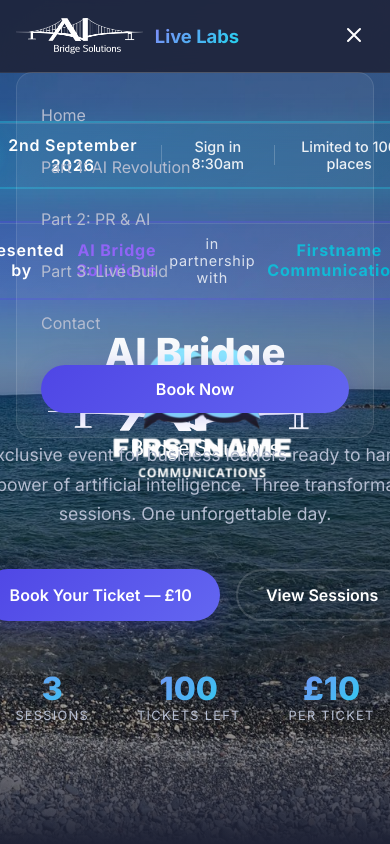
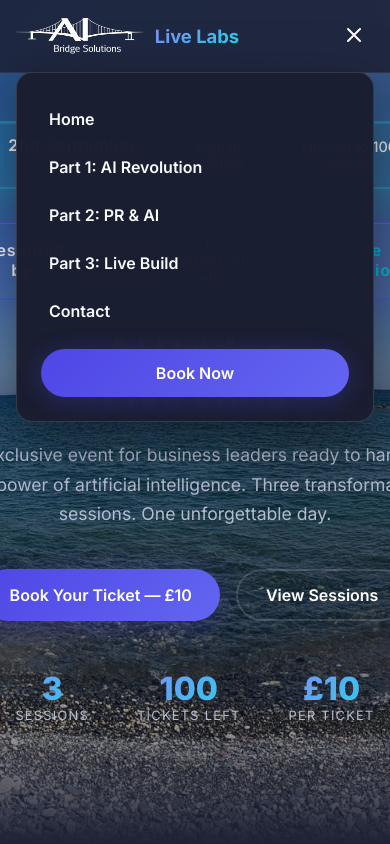
Before and after one commit to kevin21quirk/aibridgelivelabs, a Next.js app: page / in a window 390 px wide. Both pictures are taken after a click on the button 354 px from the left and 36 px from the top of the page. Shown: the top 844 px of the page. Built offline with nearby package versions, Linux system fonts and the light colour scheme; no server answers; the database is empty.

Commit message:
Fix mobile: solid legible hamburger menu, hide overlapping hero side logos on tablet/mobile

```diff
--- a/src/components/HomeHero.tsx
+++ b/src/components/HomeHero.tsx
@@ -43,7 +43,7 @@ export default function HomeHero({ remaining }: HomeHeroProps) {
       }} />
 
       {/* AI Bridge Logo - far left */}
-      <div style={{
+      <div className="hero-side-logo" style={{
         position: 'absolute',
         top: '50%',
         left: '3rem',
@@ -65,7 +65,7 @@ export default function HomeHero({ remaining }: HomeHeroProps) {
       </div>
 
       {/* Firstname Communications Logo - far right */}
-      <div style={{
+      <div className="hero-side-logo" style={{
         position: 'absolute',
         top: '50%',
         right: '3rem',
--- a/src/components/Navbar.tsx
+++ b/src/components/Navbar.tsx
@@ -104,13 +104,13 @@ export default function Navbar() {
 
       {/* Mobile Menu */}
       {mobileOpen && (
-        <div className="glass-panel" style={{ position: 'absolute', top: '4.5rem', left: '1rem', right: '1rem', padding: '1.5rem', display: 'flex', flexDirection: 'column', gap: '1rem' }}>
-          <Link href="/" onClick={() => setMobileOpen(false)} style={{ padding: '0.5rem 0', color: 'var(--text-muted)' }}>Home</Link>
-          <Link href="/sessions/ai-revolution" onClick={() => setMobileOpen(false)} style={{ padding: '0.5rem 0', color: 'var(--text-muted)' }}>Part 1: AI Revolution</Link>
-          <Link href="/sessions/pr-and-ai" onClick={() => setMobileOpen(false)} style={{ padding: '0.5rem 0', color: 'var(--text-muted)' }}>Part 2: PR & AI</Link>
-          <Link href="/sessions/live-build" onClick={() => setMobileOpen(false)} style={{ padding: '0.5rem 0', color: 'var(--text-muted)' }}>Part 3: Live Build</Link>
-          <Link href="/contact" onClick={() => setMobileOpen(false)} style={{ padding: '0.5rem 0', color: 'var(--text-muted)' }}>Contact</Link>
-          <Link href="/booking" onClick={() => setMobileOpen(false)} className="btn btn-primary" style={{ textAlign: 'center', marginTop: '0.5rem' }}>Book Now</Link>
+        <div style={{ position: 'absolute', top: '4.5rem', left: '1rem', right: '1rem', padding: '1.5rem', display: 'flex', flexDirection: 'column', gap: '0.25rem', background: 'rgba(26, 30, 48, 0.99)', backdropFilter: 'blur(24px)', WebkitBackdropFilter: 'blur(24px)', border: '1px solid rgba(255, 255, 255, 0.12)', borderRadius: '1rem', boxShadow: '0 20px 60px rgba(0, 0, 0, 0.5)' }}>
+          <Link href="/" onClick={() => setMobileOpen(false)} style={{ padding: '0.75rem 0.5rem', color: 'var(--text)', fontWeight: 600, borderRadius: '0.5rem' }}>Home</Link>
+          <Link href="/sessions/ai-revolution" onClick={() => setMobileOpen(false)} style={{ padding: '0.75rem 0.5rem', color: 'var(--text)', fontWeight: 600, borderRadius: '0.5rem' }}>Part 1: AI Revolution</Link>
+          <Link href="/sessions/pr-and-ai" onClick={() => setMobileOpen(false)} style={{ padding: '0.75rem 0.5rem', color: 'var(--text)', fontWeight: 600, borderRadius: '0.5rem' }}>Part 2: PR & AI</Link>
+          <Link href="/sessions/live-build" onClick={() => setMobileOpen(false)} style={{ padding: '0.75rem 0.5rem', color: 'var(--text)', fontWeight: 600, borderRadius: '0.5rem' }}>Part 3: Live Build</Link>
+          <Link href="/contact" onClick={() => setMobileOpen(false)} style={{ padding: '0.75rem 0.5rem', color: 'var(--text)', fontWeight: 600, borderRadius: '0.5rem' }}>Contact</Link>
+          <Link href="/booking" onClick={() => setMobileOpen(false)} className="btn btn-primary" style={{ textAlign: 'center', marginTop: '0.75rem' }}>Book Now</Link>
         </div>
       )}
 
--- a/src/styles/globals.css
+++ b/src/styles/globals.css
@@ -324,6 +324,13 @@ section {
   }
 }
 
+/* Hide hero side logos where they would overlap centered content */
+@media (max-width: 1024px) {
+  .hero-side-logo {
+    display: none !important;
+  }
+}
+
 /* ===== Event Schedule Timeline ===== */
 .schedule {
   position: relative;
```
